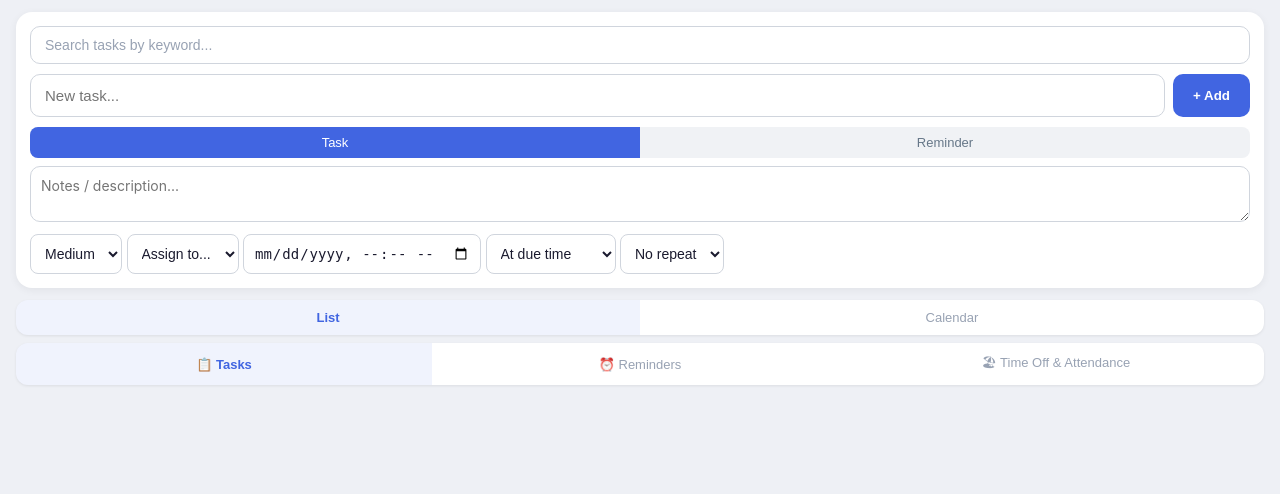
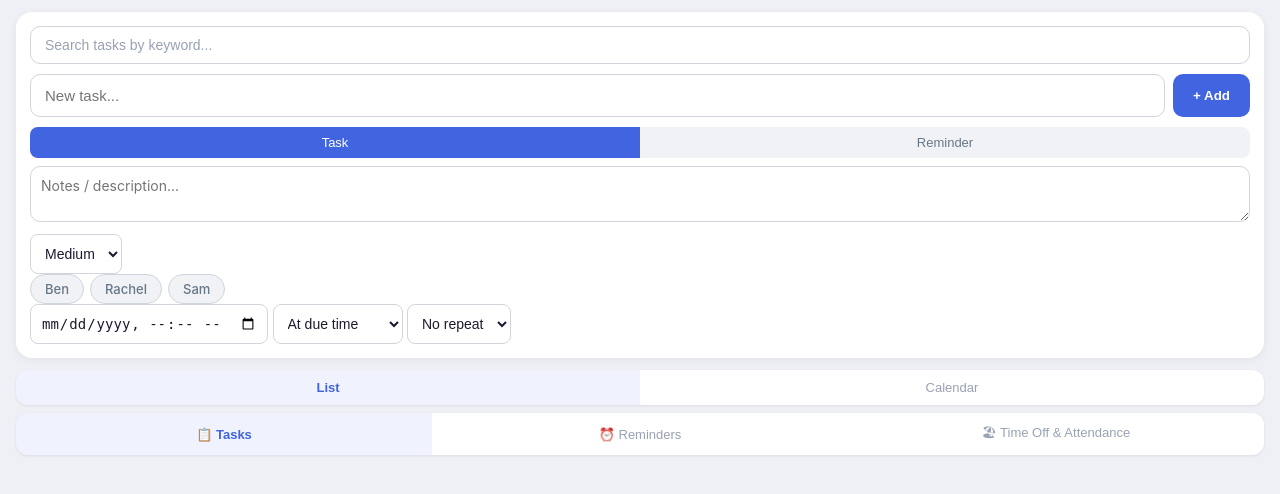
Before and after one commit to notpopimp/taskremind, a Python web app: template templates/index.html in a window 1280 px wide. Shown: the part 60-554 px from the top of the page. Run offline with Jinja, Linux system fonts and the light colour scheme; the template is opened without the code that fills it, so the values that code supplies are empty.

Commit message:
multi-assign: replace single select with toggle chips for Ben/Rachel/Sam

```diff
--- a/templates/index.html
+++ b/templates/index.html
@@ -238,12 +238,22 @@
         .task-meta .tag.done-by { background: rgba(67,160,71,0.1); color: #2e7d32; }
 
         .assign-badge {
-            display: inline-flex; align-items: center; gap: 3px;
-            padding: 2px 8px; border-radius: 10px; font-size: 11px; font-weight: 500;
+            display: inline-block; padding: 2px 8px; border-radius: 10px;
+            font-size: 11px; font-weight: 600;
         }
         .assign-badge.ben { background: rgba(65,101,225,0.1); color: #4165e1; }
         .assign-badge.rachel { background: rgba(232,82,107,0.1); color: #e8526b; }
         .assign-badge.sam { background: rgba(46,204,113,0.1); color: #27ae60; }
+        .assign-multi { display: flex; gap: 6px; flex-wrap: wrap; align-items: center; }
+        .assign-chip {
+            display: inline-block; padding: 6px 14px; border-radius: 16px;
+            font-size: 13px; font-weight: 500; cursor: pointer;
+            background: #f0f2f5; color: #667788; border: 1px solid #d0d5dd;
+            transition: all 0.2s; user-select: none;
+        }
+        .assign-chip.selected {
+            background: #4165e1; color: white; border-color: #4165e1;
+        }
 
         .task-actions { display: flex; gap: 6px; flex-shrink: 0; }
         .task-actions button {
@@ -471,12 +481,11 @@
                 <option value="high">High</option>
                 <option value="low">Low</option>
             </select>
-            <select id="newTaskAssigned">
-                <option value="">Assign to...</option>
-                <option value="Ben">Ben</option>
-                <option value="Rachel">Rachel</option>
-                <option value="Sam">Sam</option>
-            </select>
+            <div id="newTaskAssigned" class="assign-multi">
+                <div class="assign-chip" data-name="Ben" onclick="toggleAssign(this)">Ben</div>
+                <div class="assign-chip" data-name="Rachel" onclick="toggleAssign(this)">Rachel</div>
+                <div class="assign-chip" data-name="Sam" onclick="toggleAssign(this)">Sam</div>
+            </div>
             <input type="datetime-local" id="newTaskDue">
             <select id="newTaskRemindBefore">
                 <option value="0">At due time</option>
@@ -498,12 +507,11 @@
         <div id="reminderFields" style="display:none">
             <input type="date" id="newReminderStart">
             <input type="date" id="newReminderEnd">
-            <select id="newReminderAssigned">
-                <option value="">Assign to...</option>
-                <option value="Ben">Ben</option>
-                <option value="Rachel">Rachel</option>
-                <option value="Sam">Sam</option>
-            </select>
+            <div id="newReminderAssigned" class="assign-multi">
+                <div class="assign-chip" data-name="Ben" onclick="toggleAssign(this)">Ben</div>
+                <div class="assign-chip" data-name="Rachel" onclick="toggleAssign(this)">Rachel</div>
+                <div class="assign-chip" data-name="Sam" onclick="toggleAssign(this)">Sam</div>
+            </div>
         </div>
     </div>
 </div>
@@ -670,10 +678,12 @@
                 </select>
             </div>
             <div style="flex:1;min-width:100px">
-                <label style="font-size:12px;color:#98a2b3;display:block;margin-bottom:3px">Category</label>
-                <select id="editCategory" style="width:100%;padding:10px;border:1px solid #d0d5dd;border-radius:8px;font-size:14px">
-                    <option value="">No category</option>
-                </select>
+                <label style="font-size:12px;color:#98a2b3;display:block;margin-bottom:3px">Assigned to</label>
+                <div id="editCategory" class="assign-multi">
+                    <div class="assign-chip" data-name="Ben" onclick="toggleAssign(this)">Ben</div>
+                    <div class="assign-chip" data-name="Rachel" onclick="toggleAssign(this)">Rachel</div>
+                    <div class="assign-chip" data-name="Sam" onclick="toggleAssign(this)">Sam</div>
+                </div>
             </div>
         </div>
         <div style="display:flex;gap:8px;margin-bottom:10px;flex-wrap:wrap">
@@ -753,6 +763,22 @@ async function loadTasks() {
 
 function esc(s) { return String(s).replace(/&/g,'&amp;').replace(/</g,'&lt;').replace(/>/g,'&gt;'); }
 
+function toggleAssign(el) {
+    el.classList.toggle('selected');
+}
+
+function getAssignValue(containerId) {
+    const chips = document.querySelectorAll('#' + containerId + ' .assign-chip.selected');
+    return Array.from(chips).map(c => c.dataset.name).join(',');
+}
+
+function setAssignValue(containerId, value) {
+    const names = value ? value.split(',').map(s => s.trim()) : [];
+    document.querySelectorAll('#' + containerId + ' .assign-chip').forEach(c => {
+        c.classList.toggle('selected', names.includes(c.dataset.name));
+    });
+}
+
 function handleSearch() {
     if (currentTab === 'tasks' || currentTab === 'reminders') {
         renderTasks();
@@ -803,7 +829,7 @@ function renderTasks() {
                     (t.description ? '<div class="task-desc">' + esc(t.description) + '</div>' : '') +
                     (rangeStr ? '<div class="task-due' + (isReminderOverdue ? ' urgent' : '') + '">' + rangeStr + (isReminderOverdue ? ' OVERDUE' : '') + '</div>' : '') +
                     '<div class="task-meta">' +
-                        (t.assigned_to ? '<span class="assign-badge ' + t.assigned_to.toLowerCase() + '">' + esc(t.assigned_to) + '</span>' : '') +
+                        (t.assigned_to ? t.assigned_to.split(',').map(function(n){var c=n.trim().toLowerCase();return '<span class=\"assign-badge '+c+'\">'+esc(n.trim())+'</span>';}).join('') : '') +
                     '</div>' +
                 '</div>' +
                 (!t.completed && t.due_at ? '<div class="task-actions">' +
@@ -852,7 +878,7 @@ function renderTasks() {
                 (t.due_at ? '<div class="task-due' + ((isOverdue || ipOverdue) ? ' urgent' : '') + '">' + timeStr + dueLabel + '</div>' : '') +
                 '<div class="task-meta">'+
                     (recLabel ? '<span class="tag recur">'+recLabel+'</span>' : '')+
-                    (t.assigned_to ? '<span class="assign-badge ' + t.assigned_to.toLowerCase() + '">'+esc(t.assigned_to)+'</span>' : '')+
+                    (t.assigned_to ? t.assigned_to.split(',').map(function(n){var c=n.trim().toLowerCase();return '<span class=\"assign-badge '+c+'\">'+esc(n.trim())+'</span>';}).join('') : '')+
                     (doneBy ? '<span class="tag done-by">&check; '+esc(doneBy)+'</span>' : '')+
                 '</div>'+
             '</div>'+
@@ -1037,7 +1063,7 @@ async function addTask() {
     if (currentType === 'reminder') {
         const startVal = document.getElementById('newReminderStart').value;
         const endVal = document.getElementById('newReminderEnd').value;
-        const assigned = document.getElementById('newReminderAssigned').value || '';
+        const assigned = getAssignValue('newReminderAssigned');
         if (!startVal) { showToast('Please pick a start date'); return; }
         await api('POST', '/api/tasks', {
             title, description, assigned_to: assigned,
@@ -1050,7 +1076,7 @@ async function addTask() {
         const dueInput = document.getElementById('newTaskDue').value;
         const recurrence = document.getElementById('newTaskRecur').value;
         const priority = document.getElementById('newTaskPriority').value || 'medium';
-        const assigned = document.getElementById('newTaskAssigned').value || '';
+        const assigned = getAssignValue('newTaskAssigned');
         let due_at = null;
         if (dueInput) { due_at = new Date(dueInput).toISOString(); }
         await api('POST', '/api/tasks', { title, description, due_at, recurrence, priority, assigned_to: assigned, remind_before: parseInt(document.getElementById('newTaskRemindBefore').value) || 0 });
@@ -1472,7 +1498,7 @@ function openEditTask(id) {
             document.getElementById('editEnd').value = '';
         }
     }
-    document.getElementById('editCategory').value = task.assigned_to || '';
+    setAssignValue('editCategory', task.assigned_to || '');
     document.getElementById('editModal').classList.add('show');
 }
 
@@ -1488,7 +1514,7 @@ async function saveEditTask() {
     const isReminder = task.is_reminder;
     const title = document.getElementById('editTitle').value.trim();
     const description = document.getElementById('editDesc').value.trim();
-    const category = document.getElementById('editCategory').value;
+    const category = getAssignValue('editCategory');
     let updateData = { title, description, assigned_to: category };
     if (isReminder) {
         const startVal = document.getElementById('editStart').value;
```
